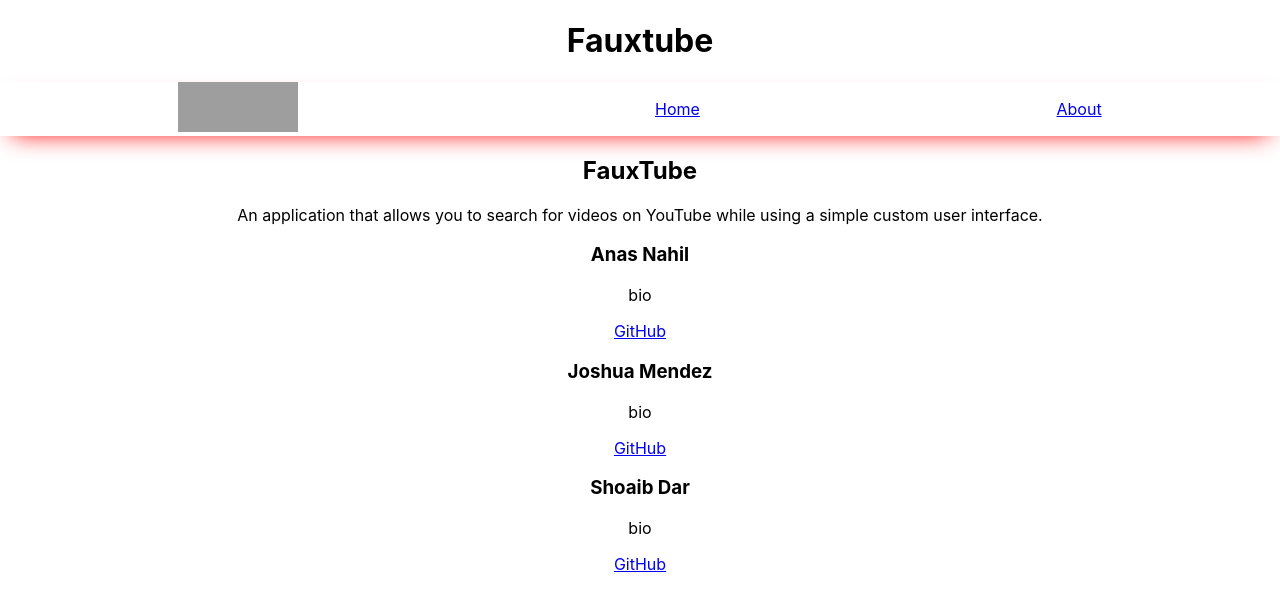
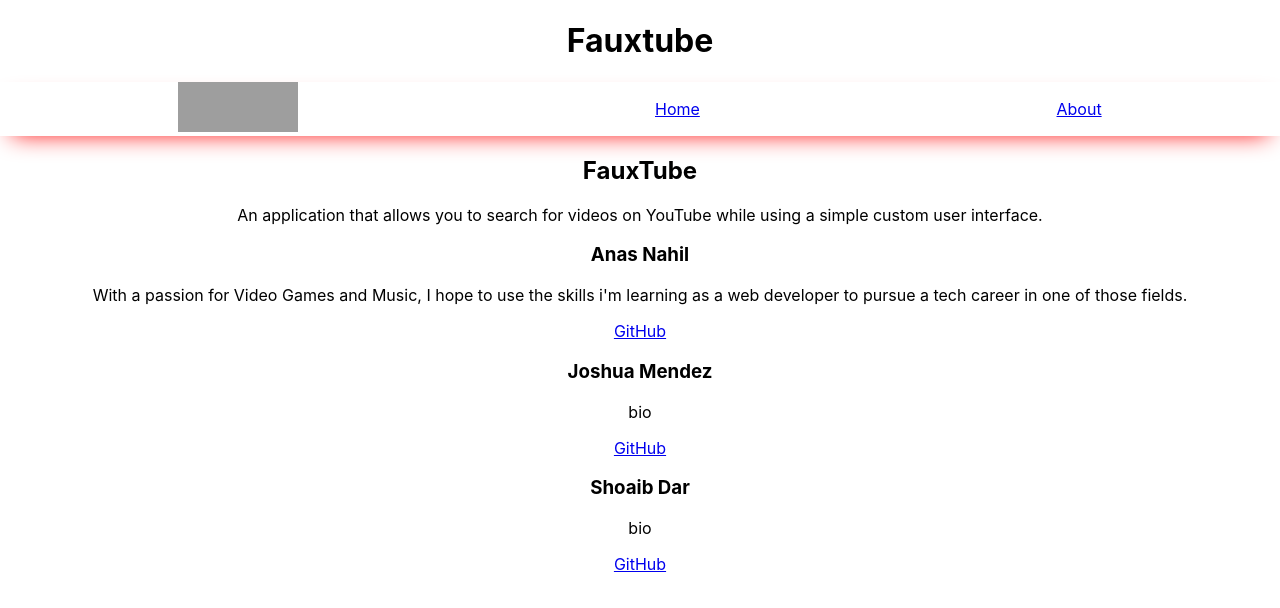
Before and after one commit to anas-na/FauxTube, a React (Create React App) app: page /AboutPage in a window 1280 px wide. Shown: the top 608 px of the page. Built offline with nearby package versions, Linux system fonts and the light colour scheme; grey boxes are pictures that could not be loaded.

Commit message:
added bio

```diff
--- /dev/null
+++ b/src/Components/AboutPage.css
@@ -0,0 +1,14 @@
+.aboutPageContainer p{
+    display: flex;
+    flex-direction: column;
+    /* justify-content: center; */
+    /* border: 1px solid red;
+    border-radius: 2%; */
+}
+.aboutPageContainer h3{
+    display: flex;
+    flex-direction: column;
+    /* justify-content: center; */
+    /* border: 1px solid red;
+    border-radius: 2%; */
+}
--- a/src/Components/AboutPage.js
+++ b/src/Components/AboutPage.js
@@ -1,10 +1,12 @@
+import './AboutPage.css'
+
 const AboutPage = () => {
     return (<section className="aboutPageContainer">
         <h1>FauxTube</h1>
         <p>An application that allows you to search for videos on YouTube while using a simple custom user interface.</p>
         {/* Alphabetical Order */}
         <h3>Anas Nahil</h3>
-        <p>bio</p>
+        <p>With a passion for Video Games and Music, I hope to use the skills i'm learning as a web developer to pursue a tech career in one of those fields.</p>
         <a href="https://github.com/itsanasna" target='_blank'>GitHub</a>
         <h3>Joshua Mendez</h3>
         <p>bio</p>
```
